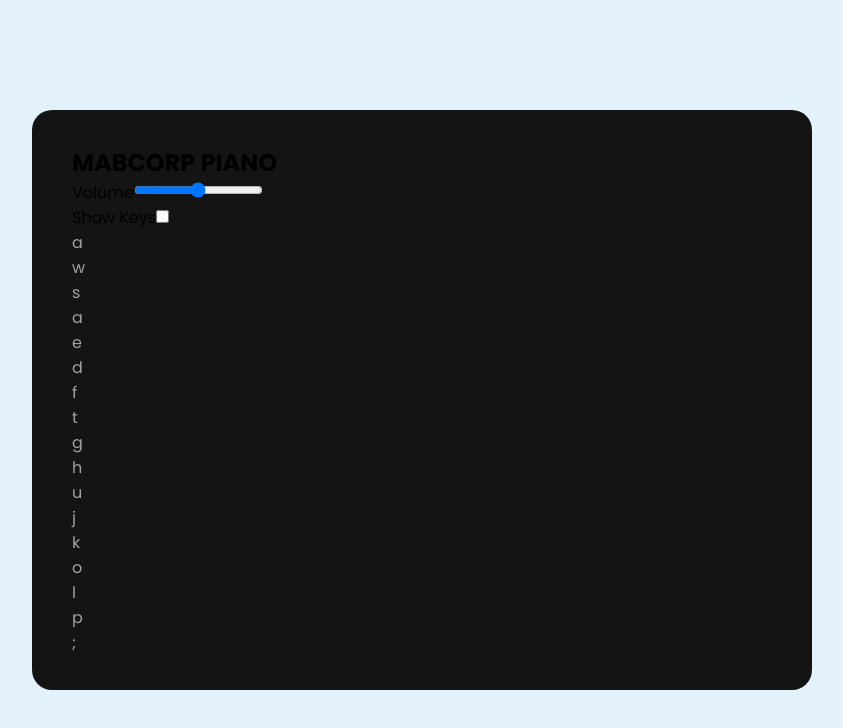
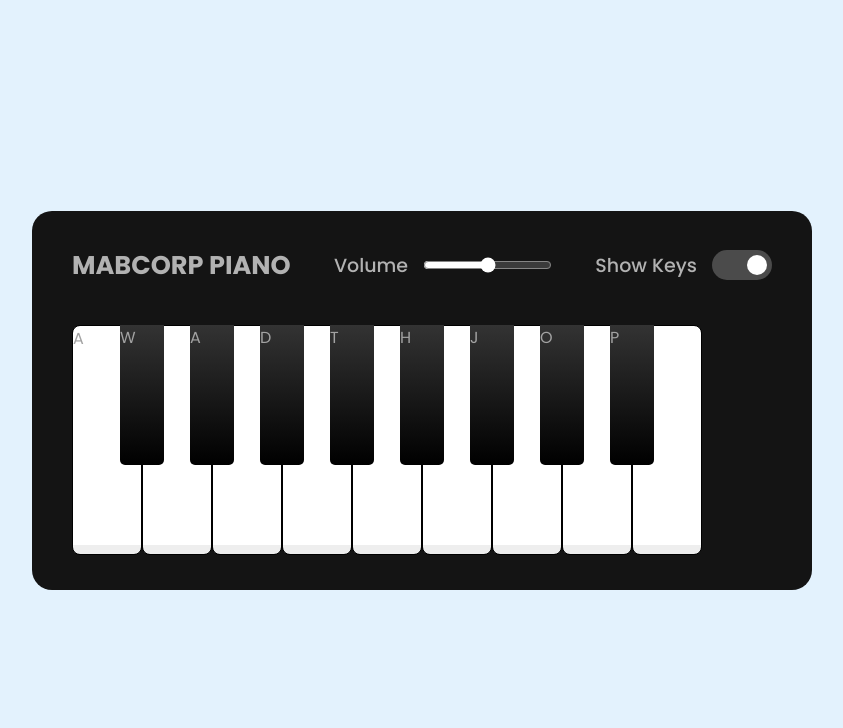
Before and after one commit to AbdullahButt2611/PlayablePIANO, a plain HTML site: page index.html in a window 1280 px wide. Shown: the whole page, without its empty margins (218-1061 px from the left). Drawn offline with Linux system fonts and the light colour scheme.

Commit message:
Piano keyboard designing
Working on the designing of the keys of the keyboard. The toggle switch has been created with css for this project.

```diff
--- a/index.html
+++ b/index.html
@@ -16,7 +16,7 @@
                 <span>Volume</span><input type="range">
             </div>
             <div class="column keys-checkbox">
-                <span>Show Keys</span><input type="checkbox">
+                <span>Show Keys</span><input type="checkbox" checked>
             </div>
         </header>
 
--- a/style.css
+++ b/style.css
@@ -23,10 +23,85 @@ body{
 }
 
 .wrapper header{
+    color: #b2b2b2;
+    display: flex;
+    align-items: center;
+    justify-content: space-between;
+}
 
+header h2{
+    font-size: 1.6rem;
+}
+
+header .column{
+    display: flex;
+    align-items: center;
+}
+
+header .column span{
+    font-weight: 500;
+    margin-right: 15px;
+    font-size: 1.19rem;
+}
+
+.volume-slider input{
+    outline: none;
+    accent-color: #fff;
+}
+
+.keys-checkbox input{
+    width: 60px;
+    height: 30px;
+    border-radius: 30px;
+    cursor: pointer;
+    appearance: none;
+    background: #4b4b4b;
+    position: relative;
+}
+
+.keys-checkbox input::before{
+    content: "";
+    position: absolute;
+    background: #8c8c8c;
+    height: 20px;
+    width: 20px;
+    border-radius: inherit;
+    top: 50%;
+    left: 5px;
+    transform: translateY(-50%);
+    transition: all 0.3s ease;
+}
+
+.keys-checkbox input:checked::before{
+    left: 35px;
+    background: #fff;
+}
+
+.piano-keys{
+    display: flex;
+    margin-top: 40px;
 }
 
 .piano-keys .key{
+    cursor: pointer;
     list-style: none;
     color: #a2a2a2;
+    text-transform: uppercase;
 }
+
+.piano-keys .black{
+    width: 44px;
+    height: 140px;
+    z-index: 2;
+    margin: 0 -22px 0 -22px;
+    border-radius: 0 0 5px 5px;
+    background: linear-gradient(#333, #000);
+}
+
+.piano-keys .white{
+    width: 70px;
+    height: 230px;
+    border-radius: 8px;
+    border: 1px solid #000;
+    background: linear-gradient(#fff 96%, #eee 4%);
+}
```
